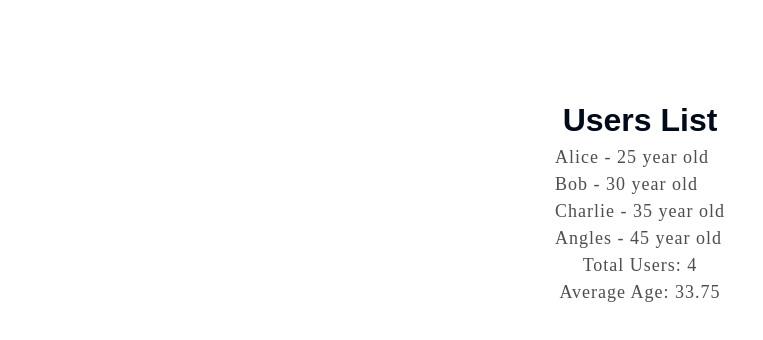
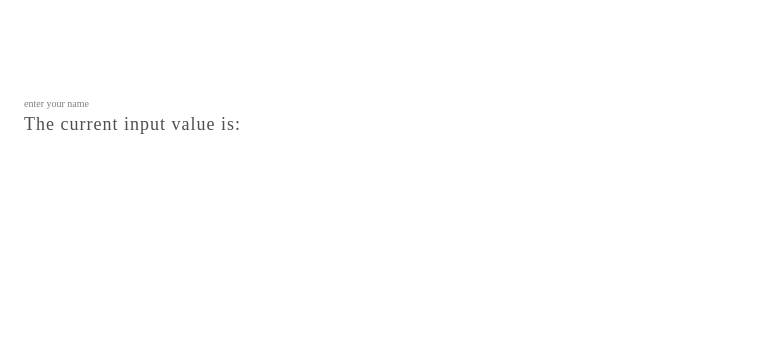
Before and after one commit to kanganamaheshwari0-cmd/react-project, a React (Vite) app in the folder react-project/: page / in a window 1280 px wide. Shown: the top 340 px of the page, without its empty margins (0-763 px from the left). Built offline with nearby package versions, Linux system fonts and the light colour scheme.

Commit message:
Why you need to lifting State Up in React

```diff
--- a/react-project/src/App.jsx
+++ b/react-project/src/App.jsx
@@ -367,7 +367,8 @@
 // import Profile from "./components/Profile";
 import "./components/EV.css"
 // import State from './components/hooks/State';
-import { DerivedState } from './components/DerivedState';
+// import { DerivedState } from './components/DerivedState';
+import { LiftingState } from './components/LiftStateUp';
 
 const App = () => {
   return (
@@ -378,7 +379,8 @@
   {/* <EventProps /> */}
   {/* <EventPropagation/> */}
   {/* <State/> */}
-  <DerivedState/>
+  {/* <DerivedState/> */}
+  <LiftingState/>
   {/* <Sibling/> */}
   </section>
   // <Profile/>
--- a/react-project/src/components/DerivedState.jsx
+++ b/react-project/src/components/DerivedState.jsx
@@ -12,6 +12,7 @@
         { name: "Bob", age: 30 },
         { name: "Charlie", age: 35 },
         { name: "Angles", age:45 },
+
     ])
 
     console.log(users);
--- /dev/null
+++ b/react-project/src/components/LiftStateUp.jsx
@@ -0,0 +1,31 @@
+import { useState } from "react";
+
+export const LiftingState = () => {  //LiftingState naam ka component banaya hai. yeh parent component hai
+    const [ inputValue, setInputvalue ] = useState("");
+
+    return (
+        <>
+        <InputComponent inputValue = {inputValue} setInputvalue = {setInputvalue} />
+        <DisplayComponent inputValue = {inputValue} />
+        </>
+    );
+};
+
+const InputComponent = ({inputValue, setInputvalue}) => {  //Ye child component hai Yahan props destructuring ho rahi hai.
+    return (
+
+        <>
+        <input
+         type="text" //text enter karne ke liye
+          placeholder="enter your name" //input ke andar hint show karega
+          value={inputValue} //Input ki value ko React ki state ke saath connect kar diya.
+          onChange={(e) => setInputvalue(e.target.value)} //Jab user input mein kuch type karta hai, onChange event hota ha
+          //User ne input mein abhi kya type kiya hai e.target.value
+        ></input>
+        </>
+    );
+};
+
+const DisplayComponent = ({inputValue}) => { //Ye second child component hai.
+    return <p>The current input value is: {inputValue} </p>
+};
```
